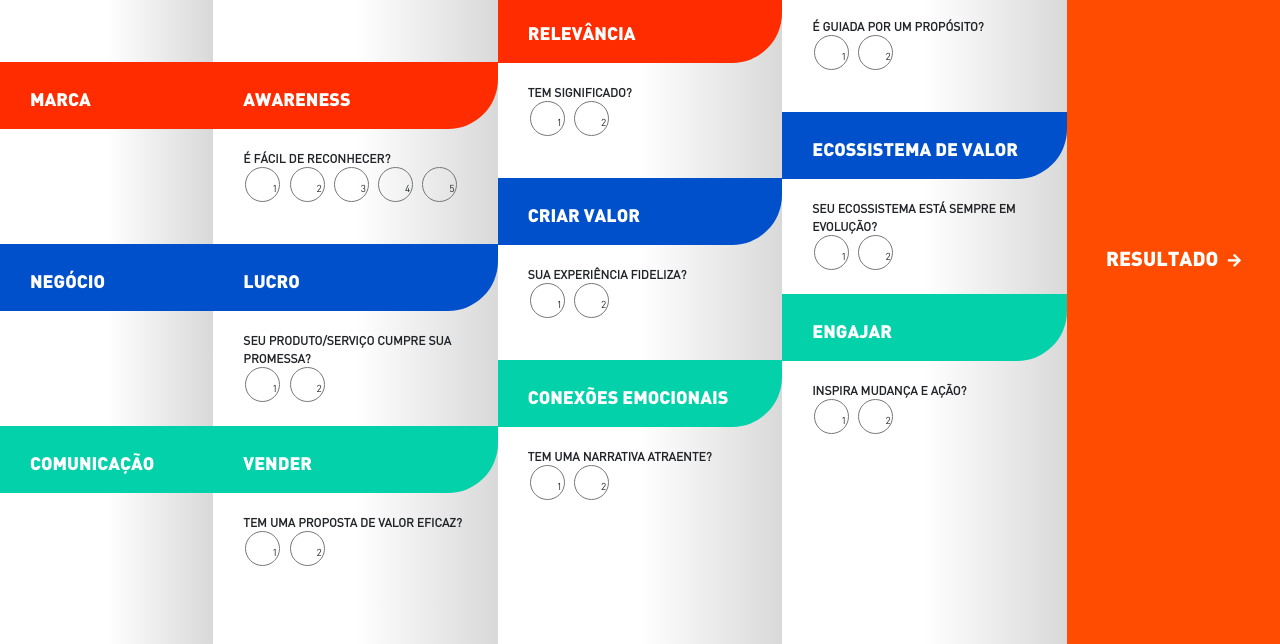
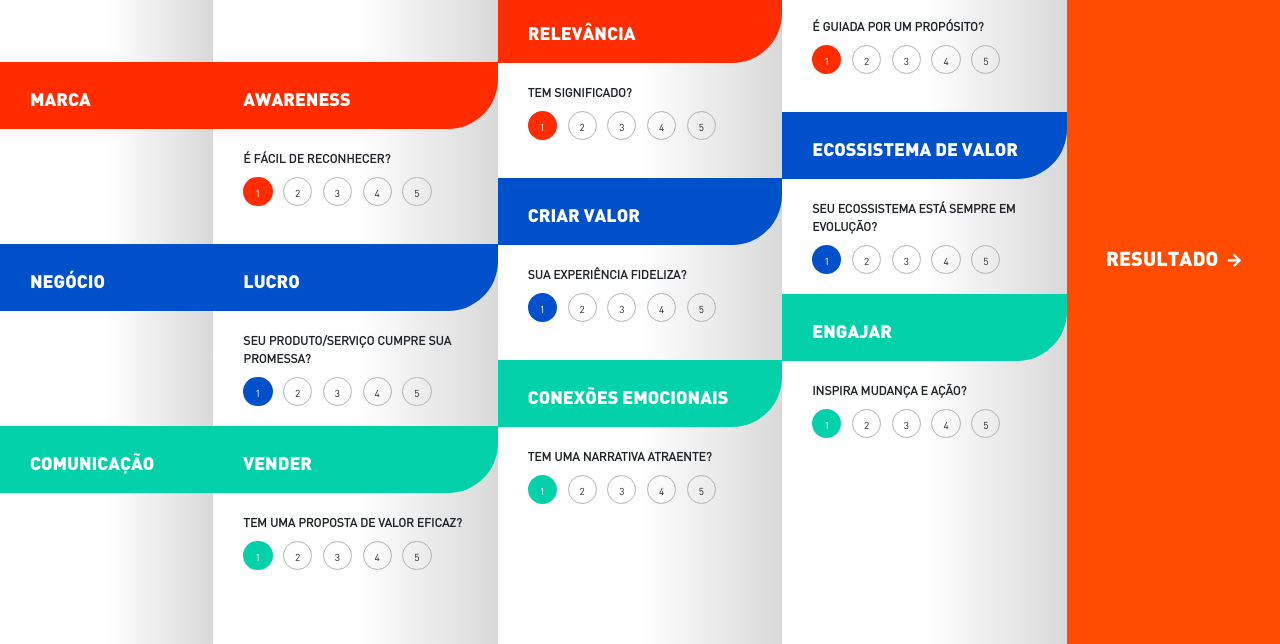
Before and after one commit to jacquelinealves/ondas-do-branding, a website: page quiz.html in a window 1280 px wide. Shown: the part 156-800 px from the top of the page. Drawn offline with nearby package versions, Linux system fonts and the light colour scheme.

Commit message:
Fix: Bullets da página Quiz.g

```diff
--- a/quiz.html
+++ b/quiz.html
@@ -44,57 +44,63 @@
           <div class="content">
             <span class="title background--red border-radius-bottom">AWARENESS</span>
             <span class="question">É FÁCIL DE RECONHECER?</span>
-            <div class="value-grade">
-              <div class="form-check form-check-inline">
-                <input class="form-check-input" type="radio" name="inlineRadioOptions" id="inlineRadio1" value="option1">
-                <label class="form-check-label" for="inlineRadio1">1</label>
-              </div>
-              <div class="form-check form-check-inline">
-                <input class="form-check-input" type="radio" name="inlineRadioOptions" id="inlineRadio2" value="option2">
-                <label class="form-check-label" for="inlineRadio2">2</label>
-              </div>
-              <div class="form-check form-check-inline">
-                <input class="form-check-input" type="radio" name="inlineRadioOptions" id="inlineRadio3" value="option3">
-                <label class="form-check-label" for="inlineRadio3">3</label>
-              </div>
-              <div class="form-check form-check-inline">
-                <input class="form-check-input" type="radio" name="inlineRadioOptions" id="inlineRadio4" value="option4">
-                <label class="form-check-label" for="inlineRadio4">4</label>
-              </div>
-              <div class="form-check form-check-inline">
-                <input class="form-check-input" type="radio" name="inlineRadioOptions" id="inlineRadio5" value="option5">
-                <label class="form-check-label" for="inlineRadio5">5</label>
-              </div>
+            <div class="radio-toolbar radio--red">
+              <input type="radio" id="radio1" name="radioNumber" value="1" checked>
+              <label for="radio1">1</label>
+
+              <input type="radio" id="radio2" name="radioNumber" value="2">
+              <label for="radio2">2</label>
+
+              <input type="radio" id="radio3" name="radioNumber" value="3">
+              <label for="radio3">3</label>
+
+              <input type="radio" id="radio4" name="radioNumber" value="4">
+              <label for="radio4">4</label>
+
+              <input type="radio" id="radio5" name="radioNumber" value="5">
+              <label for="radio5">5</label>
             </div>
           </div>
 
           <div class="content">
             <span class="title background--blue border-radius-bottom">LUCRO</span>
             <span class="question">SEU PRODUTO/SERVIÇO CUMPRE SUA PROMESSA?</span>
-            <div class="value-grade">
-              <div class="form-check form-check-inline">
-                <input class="form-check-input" type="radio" name="inlineRadioOptions" id="inlineRadio1" value="option1">
-                <label class="form-check-label" for="inlineRadio1">1</label>
+              <div class="radio-toolbar radio--blue">
+                <input type="radio" id="radio6" name="radioNumber2" value="1" checked>
+                <label for="radio6">1</label>
+
+                <input type="radio" id="radio7" name="radioNumber2" value="2">
+                <label for="radio7">2</label>
+
+                <input type="radio" id="radio8" name="radioNumber2" value="3">
+                <label for="radio8">3</label>
+
+                <input type="radio" id="radio9" name="radioNumber2" value="4">
+                <label for="radio9">4</label>
+
+                <input type="radio" id="radio10" name="radioNumber2" value="5">
+                <label for="radio10">5</label>
               </div>
-              <div class="form-check form-check-inline">
-                <input class="form-check-input" type="radio" name="inlineRadioOptions" id="inlineRadio2" value="option2">
-                <label class="form-check-label" for="inlineRadio2">2</label>
-              </div>
-            </div>
           </div>
 
           <div class="content">
             <span class="title background--green border-radius-bottom">VENDER</span>
             <span class="question">TEM UMA PROPOSTA DE VALOR EFICAZ?</span>
-            <div class="value-grade">
-              <div class="form-check form-check-inline">
-                <input class="form-check-input" type="radio" name="inlineRadioOptions" id="inlineRadio1" value="option1">
-                <label class="form-check-label" for="inlineRadio1">1</label>
-              </div>
-              <div class="form-check form-check-inline">
-                <input class="form-check-input" type="radio" name="inlineRadioOptions" id="inlineRadio2" value="option2">
-                <label class="form-check-label" for="inlineRadio2">2</label>
-              </div>
+            <div class="radio-toolbar radio--green">
+              <input type="radio" id="radio11" name="radioNumber3" value="1" checked>
+              <label for="radio11">1</label>
+
+              <input type="radio" id="radio12" name="radioNumber3" value="2">
+              <label for="radio12">2</label>
+
+              <input type="radio" id="radio13" name="radioNumber3" value="3">
+              <label for="radio13">3</label>
+
+              <input type="radio" id="radio14" name="radioNumber3" value="4">
+              <label for="radio14">4</label>
+
+              <input type="radio" id="radio15" name="radioNumber3" value="5">
+              <label for="radio15">5</label>
             </div>
           </div>
         </div>
@@ -112,45 +118,63 @@
           <div class="content">
             <span class="title background--red border-radius-bottom">RELEVÂNCIA</span>
             <span class="question">TEM SIGNIFICADO?</span>
-            <div class="value-grade">
-              <div class="form-check form-check-inline">
-                <input class="form-check-input" type="radio" name="inlineRadioOptions" id="inlineRadio1" value="option1">
-                <label class="form-check-label" for="inlineRadio1">1</label>
-              </div>
-              <div class="form-check form-check-inline">
-                <input class="form-check-input" type="radio" name="inlineRadioOptions" id="inlineRadio2" value="option2">
-                <label class="form-check-label" for="inlineRadio2">2</label>
-              </div>
+            <div class="radio-toolbar radio--red">
+              <input type="radio" id="radio16" name="radioNumber4" value="1" checked>
+              <label for="radio16">1</label>
+
+              <input type="radio" id="radio17" name="radioNumber4" value="2">
+              <label for="radio17">2</label>
+
+              <input type="radio" id="radio18" name="radioNumber4" value="3">
+              <label for="radio18">3</label>
+
+              <input type="radio" id="radio19" name="radioNumber4" value="4">
+              <label for="radio19">4</label>
+
+              <input type="radio" id="radio20" name="radioNumber4" value="5">
+              <label for="radio20">5</label>
             </div>
           </div>
 
           <div class="content">
             <span class="title background--blue border-radius-bottom">CRIAR VALOR</span>
             <span class="question">SUA EXPERIÊNCIA FIDELIZA?</span>
-            <div class="value-grade">
-              <div class="form-check form-check-inline">
-                <input class="form-check-input" type="radio" name="inlineRadioOptions" id="inlineRadio1" value="option1">
-                <label class="form-check-label" for="inlineRadio1">1</label>
-              </div>
-              <div class="form-check form-check-inline">
-                <input class="form-check-input" type="radio" name="inlineRadioOptions" id="inlineRadio2" value="option2">
-                <label class="form-check-label" for="inlineRadio2">2</label>
-              </div>
+            <div class="radio-toolbar radio--blue">
+              <input type="radio" id="radio21" name="radioNumber5" value="1" checked>
+              <label for="radio21">1</label>
+
+              <input type="radio" id="radio22" name="radioNumber5" value="2">
+              <label for="radio22">2</label>
+
+              <input type="radio" id="radio23" name="radioNumber5" value="3">
+              <label for="radio23">3</label>
+
+              <input type="radio" id="radio24" name="radioNumber5" value="4">
+              <label for="radio24">4</label>
+
+              <input type="radio" id="radio25" name="radioNumber5" value="5">
+              <label for="radio25">5</label>
             </div>
           </div>
 
           <div class="content">
             <span class="title background--green border-radius-bottom">CONEXÕES EMOCIONAIS</span>
             <span class="question">TEM UMA NARRATIVA ATRAENTE?</span>
-            <div class="value-grade">
-              <div class="form-check form-check-inline">
-                <input class="form-check-input" type="radio" name="inlineRadioOptions" id="inlineRadio1" value="option1">
-                <label class="form-check-label" for="inlineRadio1">1</label>
-              </div>
-              <div class="form-check form-check-inline">
-                <input class="form-check-input" type="radio" name="inlineRadioOptions" id="inlineRadio2" value="option2">
-                <label class="form-check-label" for="inlineRadio2">2</label>
-              </div>
+            <div class="radio-toolbar radio--green">
+              <input type="radio" id="radio26" name="radioNumber6" value="1" checked>
+              <label for="radio26">1</label>
+
+              <input type="radio" id="radio27" name="radioNumber6" value="2">
+              <label for="radio27">2</label>
+
+              <input type="radio" id="radio28" name="radioNumber6" value="3">
+              <label for="radio28">3</label>
+
+              <input type="radio" id="radio29" name="radioNumber6" value="4">
+              <label for="radio29">4</label>
+
+              <input type="radio" id="radio30" name="radioNumber6" value="5">
+              <label for="radio30">5</label>
             </div>
           </div>
         </div>
@@ -168,45 +192,63 @@
           <div class="content">
             <span class="title background--red border-radius-bottom">PROPÓSITO</span>
             <span class="question">É GUIADA POR UM PROPÓSITO?</span>
-            <div class="value-grade">
-              <div class="form-check form-check-inline">
-                <input class="form-check-input" type="radio" name="inlineRadioOptions" id="inlineRadio1" value="option1">
-                <label class="form-check-label" for="inlineRadio1">1</label>
-              </div>
-              <div class="form-check form-check-inline">
-                <input class="form-check-input" type="radio" name="inlineRadioOptions" id="inlineRadio2" value="option2">
-                <label class="form-check-label" for="inlineRadio2">2</label>
-              </div>
+            <div class="radio-toolbar radio--red">
+              <input type="radio" id="radio31" name="radioNumber7" value="1" checked>
+              <label for="radio31">1</label>
+
+              <input type="radio" id="radio32" name="radioNumber7" value="2">
+              <label for="radio32">2</label>
+
+              <input type="radio" id="radio33" name="radioNumber7" value="3">
+              <label for="radio33">3</label>
+
+              <input type="radio" id="radio34" name="radioNumber7" value="4">
+              <label for="radio34">4</label>
+
+              <input type="radio" id="radio35" name="radioNumber7" value="5">
+              <label for="radio35">5</label>
             </div>
           </div>
 
           <div class="content">
             <span class="title background--blue border-radius-bottom">ECOSSISTEMA DE VALOR</span>
             <span class="question">SEU ECOSSISTEMA ESTÁ SEMPRE EM EVOLUÇÃO?</span>
-            <div class="value-grade">
-              <div class="form-check form-check-inline">
-                <input class="form-check-input" type="radio" name="inlineRadioOptions" id="inlineRadio1" value="option1">
-                <label class="form-check-label" for="inlineRadio1">1</label>
-              </div>
-              <div class="form-check form-check-inline">
-                <input class="form-check-input" type="radio" name="inlineRadioOptions" id="inlineRadio2" value="option2">
-                <label class="form-check-label" for="inlineRadio2">2</label>
-              </div>
+            <div class="radio-toolbar radio--blue">
+              <input type="radio" id="radio36" name="radioNumber8" value="1" checked>
+              <label for="radio36">1</label>
+
+              <input type="radio" id="radio37" name="radioNumber8" value="2">
+              <label for="radio37">2</label>
+
+              <input type="radio" id="radio38" name="radioNumber8" value="3">
+              <label for="radio38">3</label>
+
+              <input type="radio" id="radio39" name="radioNumber8" value="4">
+              <label for="radio39">4</label>
+
+              <input type="radio" id="radio40" name="radioNumber8" value="5">
+              <label for="radio40">5</label>
             </div>
           </div>
 
           <div class="content">
             <span class="title background--green border-radius-bottom">ENGAJAR</span>
             <span class="question">INSPIRA MUDANÇA E AÇÃO?</span>
-            <div class="value-grade">
-              <div class="form-check form-check-inline">
-                <input class="form-check-input" type="radio" name="inlineRadioOptions" id="inlineRadio1" value="option1">
-                <label class="form-check-label" for="inlineRadio1">1</label>
-              </div>
-              <div class="form-check form-check-inline">
-                <input class="form-check-input" type="radio" name="inlineRadioOptions" id="inlineRadio2" value="option2">
-                <label class="form-check-label" for="inlineRadio2">2</label>
-              </div>
+            <div class="radio-toolbar radio--green">
+              <input type="radio" id="radio41" name="radioNumber9" value="1" checked>
+              <label for="radio41">1</label>
+
+              <input type="radio" id="radio42" name="radioNumber9" value="2">
+              <label for="radio42">2</label>
+
+              <input type="radio" id="radio43" name="radioNumber9" value="3">
+              <label for="radio43">3</label>
+
+              <input type="radio" id="radio44" name="radioNumber9" value="4">
+              <label for="radio44">4</label>
+
+              <input type="radio" id="radio45" name="radioNumber9" value="5">
+              <label for="radio45">5</label>
             </div>
           </div>
         </div>
--- a/src/scss/_form.scss
+++ b/src/scss/_form.scss
@@ -21,47 +21,3 @@ form {
     -webkit-appearance: none;
   }
 }
-
-.form-check-inline .form-check-input {
-  // height: 35px;
-  // width: 35px;
-  // position: relative;
-  margin: 15px 8px;
-}
-
-// .form-check-label {
-//   position: absolute;
-//   left: 16px;
-//   top: 14px;
-// }
-
-input[type=radio]{
-  position: relative;
-  visibility: hidden;
-}
-input[type=radio] + label:before{
-  content: " ";
-  border: 1px solid #777;
-  display: inline-block;
-  height: 35px;
-  margin-right: 2px;
-  vertical-align: baseline;
-  width: 35px;
-  cursor: pointer;
-}
-input[type=radio]:checked + label:before{
-  background: $color--red;
-  left: 2px;
-  position: absolute;
-  top: -0;
-  z-index: 4;
-}
-/* CUSTOM RADIO AND CHECKBOX STYLES */
-input[type=radio] + label:before{
-  border-radius: 20px;
-  left: 2px;
-  position: absolute;
-  top: -0;
-  z-index: 3;
-  color: white;
-}
--- a/src/scss/_page-quiz.scss
+++ b/src/scss/_page-quiz.scss
@@ -53,12 +53,6 @@
       .content {
         height: 182px;
       }
-
-      .value-grade {
-        margin-bottom: 25px;
-        padding-left: 30px;
-        padding-right: 30px;
-      }
     }
   }
 
--- /dev/null
+++ b/src/scss/_radio-button.scss
@@ -0,0 +1,56 @@
+.radio-toolbar {
+  margin: 10px 10px 25px 0;
+  padding-left: 30px;
+  padding-right: 30px;
+}
+.radio-toolbar input[type="radio"] {
+  opacity: 0;
+  position: fixed;
+  width: 0;
+}
+.radio-toolbar label {
+  background-color: transparent;
+  cursor: pointer;
+  display: inline-block;
+  padding: 8px 11px 4px 11px;
+  border: 1px solid $color--gray;
+  border-radius: 100px;
+  margin-right: 8px;
+}
+
+// BULLET COLORS
+// DEFAULT
+.radio-toolbar label:hover {
+  background-color: $color--gray;
+  color: $color--white;
+  transition: all .2s ease-in-out;
+}
+.radio-toolbar input[type="radio"]:checked + label {
+  background-color: $color--gray;
+  border-color: transparent;
+  color: $color--white;
+  transition: all .2s ease-in-out;
+}
+
+// BULLET COLORS
+// RED
+.radio-toolbar.radio--red label:hover {
+  background-color: $color--red;
+}
+.radio-toolbar.radio--red input[type="radio"]:checked + label {
+  background-color: $color--red;
+}
+// BLUE
+.radio-toolbar.radio--blue label:hover {
+  background-color: $color--blue;
+}
+.radio-toolbar.radio--blue input[type="radio"]:checked + label {
+  background-color: $color--blue;
+}
+// GREEN
+.radio-toolbar.radio--green label:hover {
+  background-color: $color--green;
+}
+.radio-toolbar.radio--green input[type="radio"]:checked + label {
+  background-color: $color--green;
+}
--- a/src/scss/style.scss
+++ b/src/scss/style.scss
@@ -9,6 +9,7 @@ html {
 @import 'size';
 @import 'button';
 @import 'form';
+@import 'radio-button';
 @import 'modal';
 
 // Pages
```
Also changed, not shown: style.css, 1 other file.
